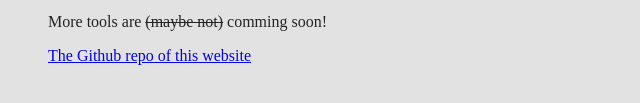
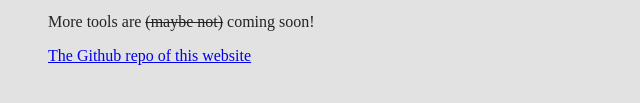
Before and after one commit to lideming/lideming.github.io, a plain HTML site: page index.html in a window 1280 px wide. Shown: the part 427-530 px from the top of the page, 208-848 px from the left. Drawn offline with Linux system fonts and the light colour scheme.

Commit message:
OMG there was a typo

```diff
--- a/index.html
+++ b/index.html
@@ -38,7 +38,7 @@
             <li><a href="toolbox/rng.html">Random Number Generator</a>
                 (Try <a href="toolbox/rng.html" onclick="openPopup(this, event)">open as popup</a>)</li>
     </ul>
-    <p>More tools are <del>(maybe not)</del> comming soon!</p>
+    <p>More tools are <del>(maybe not)</del> coming soon!</p>
     <p><a href="https://github.com/lideming/lideming.github.io">The Github repo of this website</a></p>
     <script>
         function openPopup(t, e) {
```
